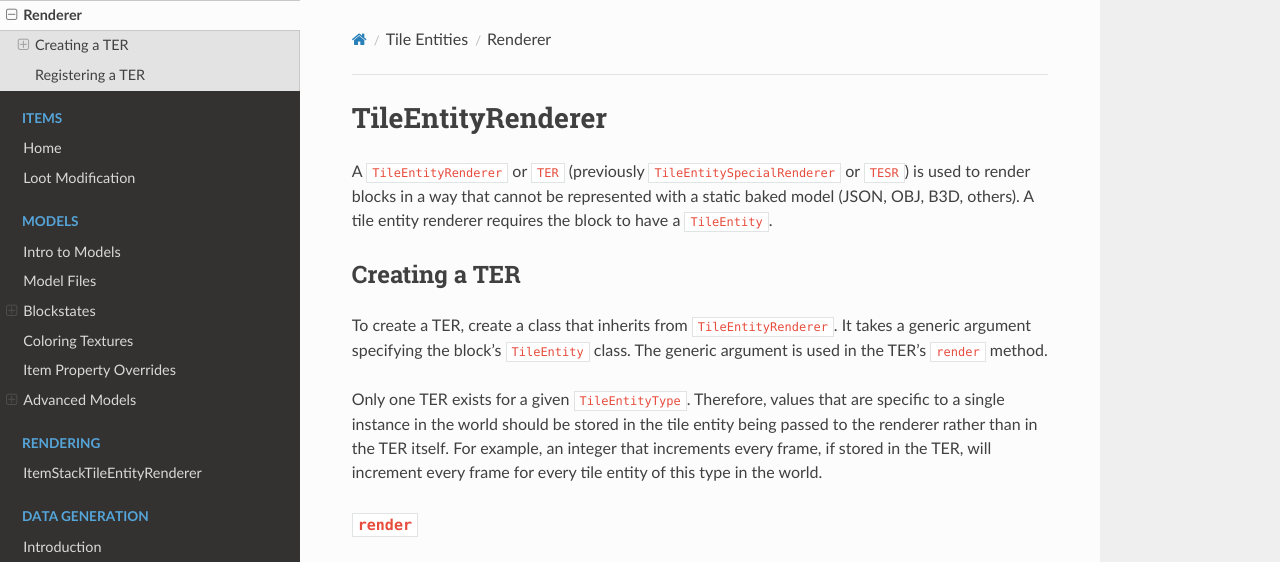
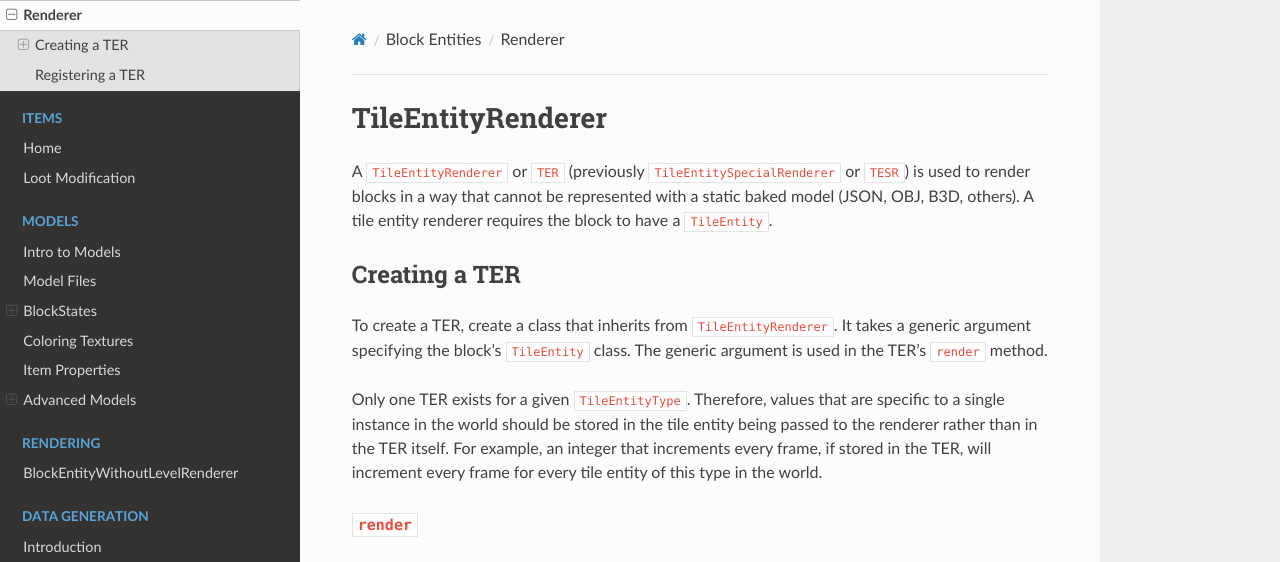
Before and after one commit to MinecraftForge/Documentation, an MkDocs documentation site: the page built from docs/blockentities/ber.md, in a window 1280 px wide and 1136 px high. Shown: the top 562 px of the window. Built offline with MkDocs 1.6.1, drawn with Linux system fonts in a browser that asks for light colours; nearby versions of some CDN libraries; part of the change alters nothing that is shown.

Commit message:
Initial file renames
Creates the initial file renames and associated updates in the mkdocs. At this point, none of the files contents have been changed. This is mainly to deal with any other contributors to this particular PR such that files don't have to be renamed.

```diff
--- a/mkdocs.yml
+++ b/mkdocs.yml
@@ -13,35 +13,35 @@ nav:
     - Data: 'concepts/data.md'
     - Registries: 'concepts/registries.md'
     - Mod Lifecycle: 'concepts/lifecycle.md'
-    - Internationalization and localization: 'concepts/internationalization.md'
+    - Internationalization and Localization: 'concepts/internationalization.md'
   - Blocks:
     - Home: 'blocks/blocks.md'
-    - Blockstates: 'blocks/states.md'
+    - BlockStates: 'blocks/states.md'
     - Interaction: 'blocks/interaction.md'
 #  - Animation API:
 #    - Intro to the Animation API: 'animation/intro.md'
 #    - Armatures: 'animation/armature.md'
 #    - Animation State Machines: 'animation/asm.md'
 #    - Using the API: 'animation/implementing.md'
-  - Tile Entities:
-    - Home: 'tileentities/tileentity.md'
-    - Renderer: 'tileentities/tesr.md'
+  - Block Entities:
+    - Home: 'blockentities/blockentity.md'
+    - Renderer: 'blockentities/ber.md'
   - Items:
     - Home: 'items/items.md'
     - Loot Modification: 'items/globallootmodifiers.md'
   - Models:
     - Intro to Models: 'models/introduction.md'
     - Model Files: 'models/files.md'
-    - Blockstates:
-      - Intro to Blockstate JSONs: 'models/blockstates/introduction.md'
+    - BlockStates:
+      - Intro to BlockState JSON: 'models/blockstates/introduction.md'
     - Coloring Textures: 'models/color.md'
-    - Item Property Overrides: 'models/overrides.md'
+    - Item Properties: 'models/itemproperties.md'
     - Advanced Models:
-      - IBakedModel: 'models/advanced/ibakedmodel.md'
+      - BakedModel: 'models/advanced/bakedmodel.md'
       - Perspective: 'models/advanced/perspective.md'
-      - ItemOverrideList: 'models/advanced/itemoverridelist.md'
+      - Item Overrides: 'models/advanced/itemoverrides.md'
   - Rendering:
-    - ItemStackTileEntityRenderer: 'rendering/ister.md'
+    - BlockEntityWithoutLevelRenderer: 'rendering/bewlr.md'
   - Data Generation:
     - Introduction: 'datagen/intro.md'
     - Model Providers: 'datagen/modelproviders.md'
@@ -54,7 +54,7 @@ nav:
     - Entities: 'networking/entities.md'
   - Data Storage:
     - Capabilities: 'datastorage/capabilities.md'
-#    - World Saved Data: 'datastorage/worldsaveddata.md'
+#    - Saved Data: 'datastorage/saveddata.md'
   - Utilities:
     - Recipes: 'utilities/recipes.md'
     - Tags: 'utilities/tags.md'
@@ -71,11 +71,11 @@ nav:
     - PR Guidelines: 'forgedev/prguidelines.md'
   - Legacy Versions:
     - Home: 'legacy/index.md'
-    - Porting to 1.16: 'legacy/porting.md'
+    - Porting to 1.17: 'legacy/porting.md'
 
 # Do not edit in PRs below here
 site_name: Forge Documentation
-site_url: https://mcforge.readthedocs.io/en/1.16.x/
+site_url: https://mcforge.readthedocs.io/en/1.17.x/
 
 markdown_extensions:
   - admonition
@@ -92,7 +92,7 @@ theme:
   custom_dir: forge_theme
 
 extra:
-  current_version: 1.16.x
+  current_version: 1.17.x
   versions:
-    1.15.x: 1.15.x
     1.16.x: 1.16.x
+    1.17.x: 1.17.x
```
Also changed, not shown: docs/blockentities/ber.md (renamed from docs/tileentities/tesr.md), docs/blockentities/blockentity.md (renamed from docs/tileentities/tileentity.md), docs/datastorage/saveddata.md (renamed from docs/datastorage/worldsaveddata.md), docs/models/advanced/bakedmodel.md (renamed from docs/models/advanced/ibakedmodel.md), docs/models/advanced/itemoverrides.md (renamed from docs/models/advanced/itemoverridelist.md), docs/models/itemproperties.md (renamed from docs/models/overrides.md), docs/rendering/bewlr.md (renamed from docs/rendering/ister.md).
